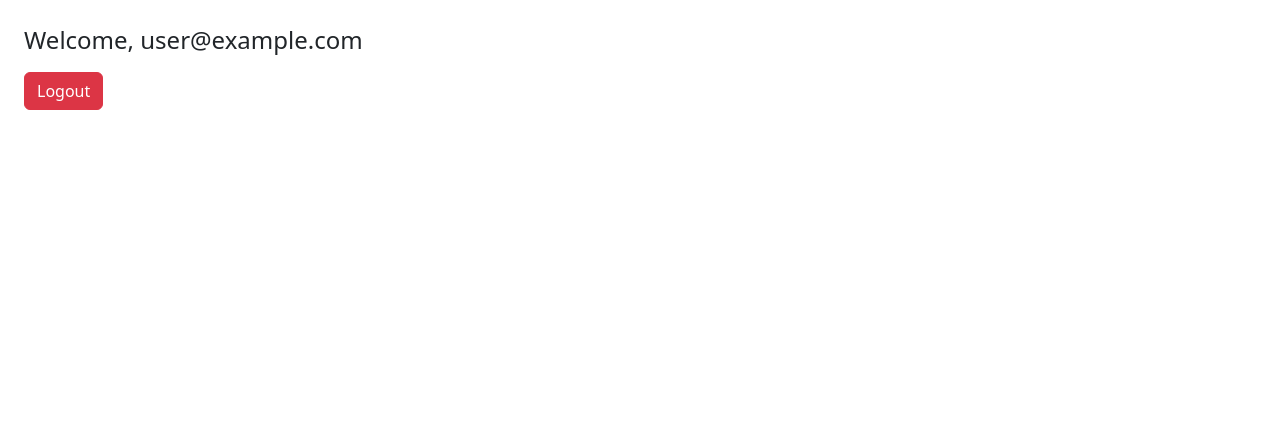
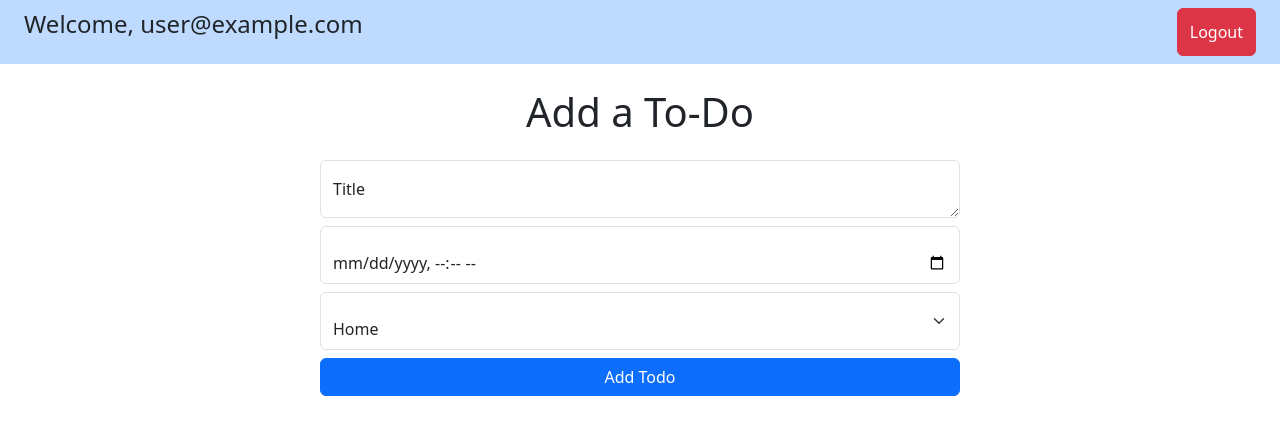
Before and after one commit to yilmaz1998/next-prisma, a Next.js app in the folder next-prisma/: page / in a window 1280 px wide. Shown: the top 434 px of the page. Built offline with nearby package versions, Linux system fonts and the light colour scheme; no server answers; sample sign-in values are in the browser's storage.

Commit message:
Todo model update and creating Todo feat

```diff
--- a/next-prisma/app/page.tsx
+++ b/next-prisma/app/page.tsx
@@ -10,6 +10,9 @@ export default function Home() {
   const router = useRouter();
   const [loading, setLoading] = useState(true);
   const [user, setUser] = useState<User | null>(null)
+  const [title, setTitle] = useState("")
+  const [dueDate, setDueDate] = useState("")
+  const [type, setType] = useState("HOME")
 
   useEffect(() => {
     const unsubscribe = onAuthStateChanged(auth, (currentUser) => {
@@ -28,11 +31,50 @@ export default function Home() {
     router.push("/login");
   };
 
+  const handleSubmit = async (e: React.FormEvent<HTMLFormElement>) => {
+    e.preventDefault();
+
+    if (!user) {
+      console.error("User not authenticated");
+      return;
+    }
+
+    const todoData = {
+      title,
+      type,
+      dueDate: dueDate ? new Date(dueDate) : null,
+    };
+
+    try {
+      const token = await user.getIdToken();
+      const response = await fetch("/api/todos", {
+        method: "POST",
+        headers: {
+          "Content-Type": "application/json",
+          Authorization: `Bearer ${token}`,
+        },
+        body: JSON.stringify(todoData),
+      });
+
+      if (!response.ok) {
+        throw new Error("Failed to create todo");
+      }
+
+      setTitle("")
+      setDueDate("")
+      setType("HOME")
+      router.refresh()
+    } catch (error) {
+      console.error("Error creating todo:", error);
+    }
+  };
+
   if (loading) return <p>Loading...</p>;
   if (!user) return null;
 
   return (
-    <div className="p-6">
+    <div>
+      <header className="flex bg-blue-200 justify-between py-2 px-4">
         <p className="text-2xl">Welcome, {user.email}</p>
         <button
           onClick={handleLogout}
@@ -40,6 +82,47 @@ export default function Home() {
         >
           Logout
         </button>
+      </header>
+      <div>
+        <h1 className="text-center mt-4">Add a To-Do</h1>
+      <form onSubmit={handleSubmit} className="flex flex-col max-w-full mt-4">
+        <div className="form-floating w-1/2 mx-auto">
+          <textarea
+            className="form-control"
+            placeholder="Title"
+            value={title}
+            onChange={(e) => setTitle(e.target.value)}
+            required
+          />
+          <label>Title</label>
+
+          <input
+            type="datetime-local"
+            name="dueDate"
+            value={dueDate}
+            onChange={(e) => setDueDate(e.target.value)}
+            className="form-control mt-2"
+            required
+          />
+
+          <select
+            name="type"
+            value={type}
+            onChange={(e) => setType(e.target.value)}
+            className="form-select mt-2"
+          >
+            <option value="HOME">Home</option>
+            <option value="WORK">Work</option>
+            <option value="FUN">Fun</option>
+            <option value="HEALTH">Health</option>
+          </select>
+
+          <button type="submit" className="btn btn-primary w-full mt-2">
+            Add Todo
+          </button>
+        </div>
+      </form>
+      </div>
     </div>
   );
 }
--- a/next-prisma/pages/api/todos/index.ts
+++ b/next-prisma/pages/api/todos/index.ts
@@ -21,12 +21,13 @@ export default async function handler(req: NextApiRequest, res: NextApiResponse)
   else if (req.method === 'POST') {
     try {
       const decodedToken = await verifyToken(req);
-      const { title } = req.body;
+      const { title, type, dueDate } = req.body;
       const newTodo = await prisma.todo.create({
-        data: { title, userId: decodedToken.uid, },
+        data: { title, type, dueDate: dueDate ? new Date(dueDate) : null, userId: decodedToken.uid, },
       });
       res.status(201).json(newTodo);
     } catch (error) {
+      console.error('Error creating todo:', error);
       res.status(500).json({ error: 'Failed to create todo' });
     }
   }
```
Also changed, not shown: 2 other files (tests, documents, lock files or other folders). Lines whose indentation alone changed are shown as unchanged.
